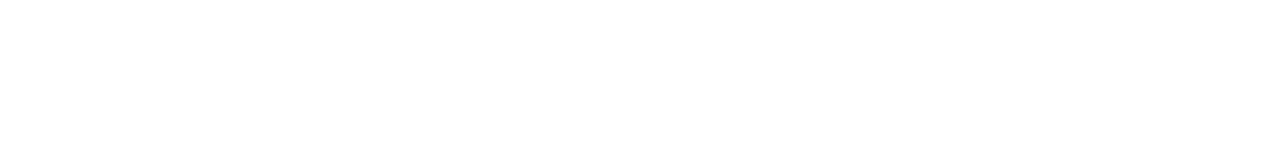
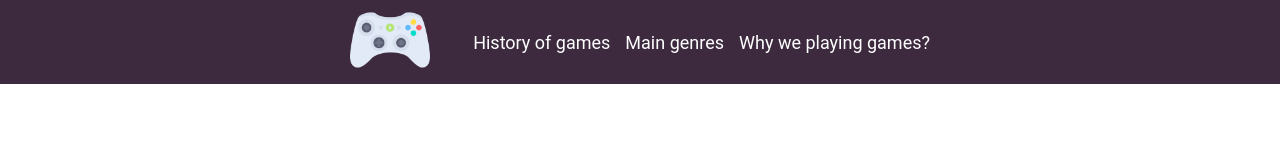
Before and after one commit to w0Lart/Landing-page, a plain HTML site: page index.html in a window 1280 px wide. Drawn offline with Linux system fonts and the light colour scheme.

Commit message:
add content to header element and stylish it

```diff
--- a/index.html
+++ b/index.html
@@ -8,6 +8,11 @@
     <link rel="stylesheet" href="styles.css">
   </head>
   <body>
-
+    <div class="header">
+      <a class="logo" href="https://www.instagram.com/w0lart/"><img src="./images/logo.png" alt="logo picture" width="80px" height="auto"></a>
+      <a class="text" href="https://en.wikipedia.org/wiki/History_of_video_games">History of games</a>
+      <a class="text" href="https://en.wikipedia.org/wiki/List_of_video_game_genres">Main genres</a>
+      <a class="text" href="https://gamequitters.com/15-reasons-people-play-video-games/">Why we playing games?</a>
+    </div>
   </body>
 </html>
--- a/styles.css
+++ b/styles.css
@@ -1,4 +1,33 @@
 body {
   margin: 0;
   min-height: 100vh;
+  font-family: 'Roboto', sans-serif;
 }
+
+html {
+  box-sizing: border-box;
+}
+*, *:before, *:after {
+  box-sizing: inherit;
+}
+
+a {
+  text-decoration: none;
+}
+
+.header {
+  background-color: #3d2a3f;
+  border-left: 350px solid #3d2a3f;
+  border-right: 350px solid #3d2a3f;
+  display: flex;
+  justify-content: flex-end;
+  gap: 15px;
+  align-items: center;
+  font-size: 18px;
+}
+.text {
+  color: white;
+}
+.logo {
+  margin-right: auto;
+}
```
Also changed, not shown: images/logo.png (added).
